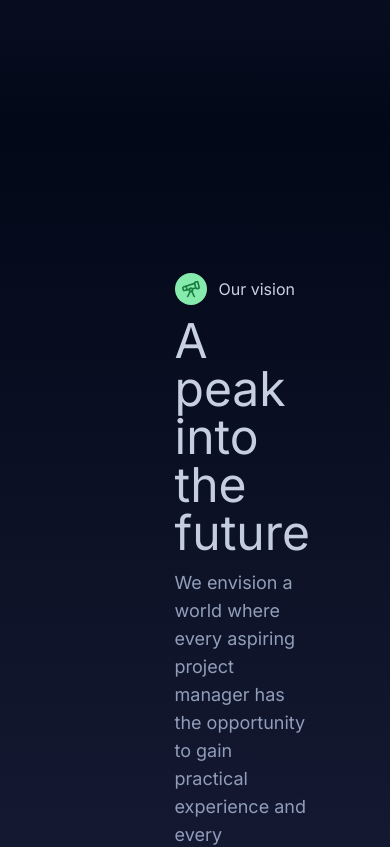
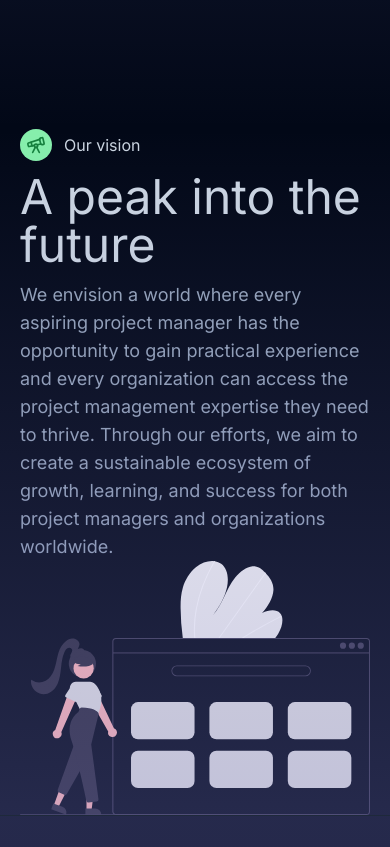
Before and after one commit to NureniJamiu/pmignite, a Next.js app: page / in a window 390 px wide. Shown: the part 1120-1967 px from the top of the page. Built offline with nearby package versions, Linux system fonts and the light colour scheme.

Commit message:
responsive vision component

```diff
--- a/src/components/custom/Vision.tsx
+++ b/src/components/custom/Vision.tsx
@@ -6,18 +6,18 @@ import VISION_IMAGE from "@/images/vision.svg";
 import Image from "next/image";
 
 const Vision = () => {
-    return <div className="relative w-full bg-background p-20 md:shadow-xl pt-36 py-48 overflow-hidden">
-        <div className="flex max-w-6xl mx-auto">
-            <div className="flex-1">
+    return <div className="relative w-full bg-background px-5 md:p-20 md:shadow-xl md:pt-36 md:py-48 overflow-hidden">
+        <div className="flex flex-col-reverse md:flex-row max-w-6xl mx-auto">
+            <div className="md:flex-1">
                 <Image
                     src={VISION_IMAGE}
                     alt="Mission Image"
                     width={700}
                     height={600}
-                    className="absolute -bottom-16 -left-48 transform scale-x-[-1]"
+                    className="md:absolute -bottom-16 -left-48 transform scale-x-[-1]"
                 />
             </div>
-            <div className="flex-1">
+            <div className="md:flex-1">
                 <div className=" flex items-center gap-3">
                     <div className="flex items-center justify-center size-8 rounded-full p-1.5 bg-green-300">
                         <Telescope className="text-green-700" />
```
